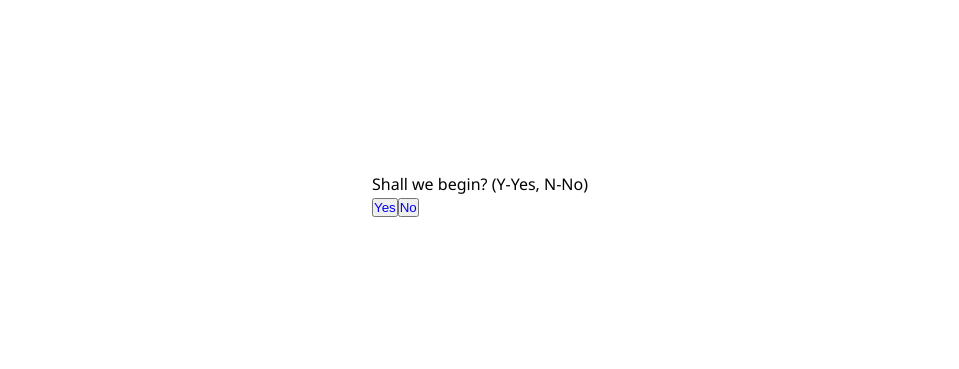
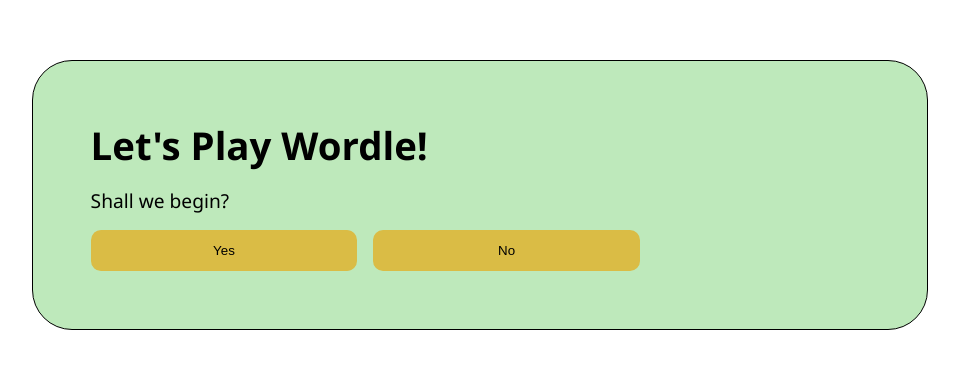
Before and after one commit to daps-codes/wordle-app, a React (Vite) app: page /begin in a window 1280 px wide. Shown: the part 205-574 px from the top of the page, without its empty margins (160-1119 px from the left). Built offline with nearby package versions, Linux system fonts and the light colour scheme.

Commit message:
Add css classes for styling

```diff
--- a/src/pages/Begin.jsx
+++ b/src/pages/Begin.jsx
@@ -2,10 +2,14 @@ import { Link } from 'react-router-dom'
 
 function Begin(){
     return (
-        <div>
-            <p>Shall we begin? (Y-Yes, N-No)</p>
-            <button><Link to="/game">Yes</Link></button>
-            <button><Link to="/bye">No</Link></button>
+        <div className='container' id='begin'>
+            <h1>Let's Play Wordle!</h1>
+            <p>Shall we begin?</p>
+
+            <div className='button-container'>
+                <button className='button'><Link to="/game">Yes</Link></button>
+                <button className='button'><Link to="/bye">No</Link></button>
+            </div>
         </div>
     )
 }
```
